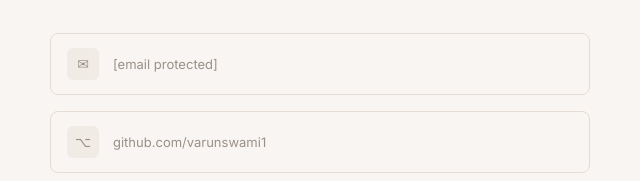
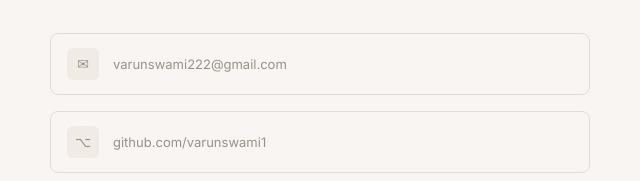
Before and after one commit to varunswami1/Portfolio, a plain HTML site: page index.html in a window 1280 px wide. Shown: the part 4656-4837 px from the top of the page, 10-650 px from the left. Drawn offline with nearby package versions, Linux system fonts and the light colour scheme; a web font is replaced by a local one.

Commit message:
Update email contact link in index.html

```diff
--- a/index.html
+++ b/index.html
@@ -331,9 +331,9 @@
         about tech - my inbox is always open.
       </p>
       <div class="contact-links">
-        <a href="/cdn-cgi/l/email-protection#b3c5d2c1c6ddc0c4d2deda818181f3d4ded2dadf9dd0dcde" class="contact-link">
+        <a href="mailto:varunswami222@gmail.com" class="contact-link">
           <div class="contact-link-icon">✉</div>
-          <span class="__cf_email__" data-cfemail="2f594e5d5a415c584e42461d1d1d6f48424e4643014c4042">[email&#160;protected]</span>
+          varunswami222@gmail.com
         </a>
         <a href="https://github.com/varunswami1" target="_blank" class="contact-link">
           <div class="contact-link-icon">⌥</div>
```
